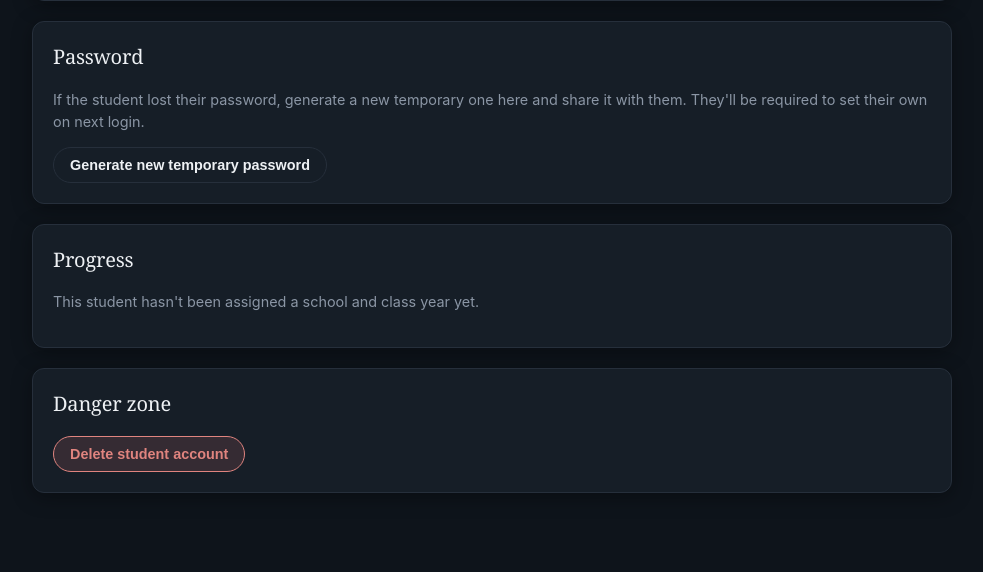
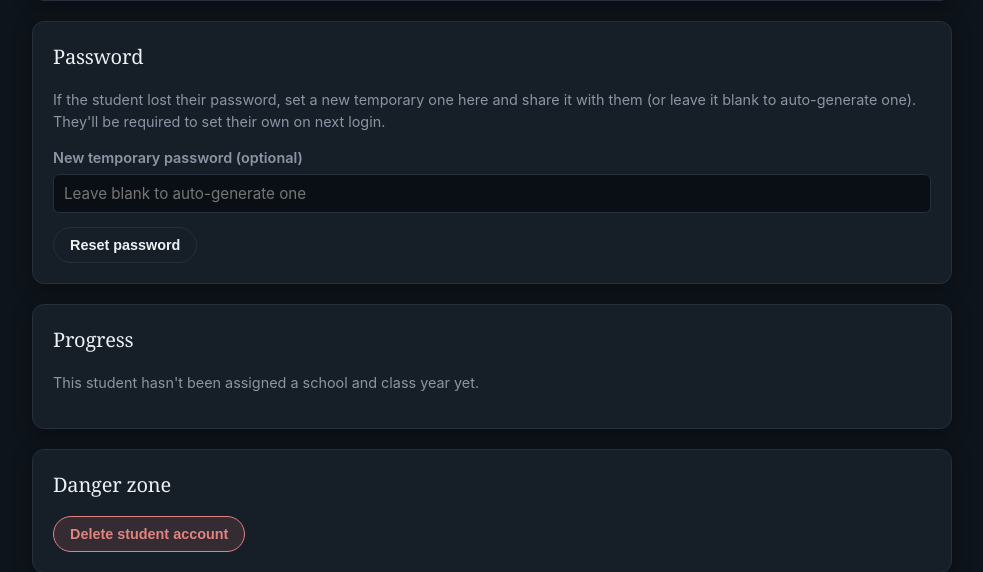
Before and after one commit to lukeputrus/DentalGraduateRequirements, a Node project: template src/views/admin/students/show.ejs in a window 1280 px wide. Shown: the part 506-1078 px from the top of the page, without its empty margins (148-1131 px from the left). Before the commit the page ends 1025 px from the top, so only its background shows below. Run offline with Node 20 templates, Linux system fonts and the light colour scheme; the template is opened without the code that fills it, so the values that code supplies are empty.

Commit message:
Let admin set a chosen temporary password for students
Both new-student creation and password reset now accept an optional
password field (min 8 chars) instead of always auto-generating a random
one. Leaving it blank keeps the old auto-generate behavior. A student is
still forced to change it on first login either way.

Co-Authored-By: Claude Sonnet 5 <noreply@anthropic.com>
Claude-Session: https://claude.ai/code/session_01Ai6r68DwuXH6Q5iYwPj83F

```diff
--- a/src/views/admin/students/new.ejs
+++ b/src/views/admin/students/new.ejs
@@ -1,6 +1,6 @@
 <%- include('../../partials/header', { title: 'New Student' }) %>
 <h1>New Student Account</h1>
-<p class="muted">A temporary password is generated automatically and shown once after you create the account — copy it down to give to the student. They'll be required to set their own password on first login.</p>
+<p class="muted">Set a temporary password yourself, or leave it blank to have one generated automatically (shown once after you create the account). Either way, the student is required to set their own password on first login.</p>
 <% if (error) { %><div class="flash flash-error"><%= error %></div><% } %>
 
 <div class="card">
@@ -30,6 +30,10 @@
         <input type="number" name="class_year" min="2000" max="2100" value="<%= form.class_year || '' %>" required>
       </label>
     </div>
+    <label>Temporary password (optional)
+      <input type="text" name="password" value="<%= form.password || '' %>" minlength="8" placeholder="Leave blank to auto-generate one">
+      <small class="muted">If you set one, it must be at least 8 characters. The student will still be forced to change it on first login.</small>
+    </label>
     <button type="submit" class="btn btn-primary">Create student account</button>
   </form>
 </div>
--- a/src/views/admin/students/show.ejs
+++ b/src/views/admin/students/show.ejs
@@ -38,10 +38,13 @@
 
 <div class="card">
   <h2 class="mt-0">Password</h2>
-  <p class="muted">If the student lost their password, generate a new temporary one here and share it with them. They'll be required to set their own on next login.</p>
-  <form method="POST" action="/admin/students/<%= student.id %>/reset-password" data-confirm="Generate a new temporary password for <%= student.full_name %>? Their current password will stop working immediately.">
+  <p class="muted">If the student lost their password, set a new temporary one here and share it with them (or leave it blank to auto-generate one). They'll be required to set their own on next login.</p>
+  <form method="POST" action="/admin/students/<%= student.id %>/reset-password" data-confirm="Reset the password for <%= student.full_name %>? Their current password will stop working immediately.">
     <input type="hidden" name="_csrf" value="<%= csrfToken %>">
-    <button type="submit" class="btn">Generate new temporary password</button>
+    <label>New temporary password (optional)
+      <input type="text" name="password" minlength="8" placeholder="Leave blank to auto-generate one">
+    </label>
+    <button type="submit" class="btn">Reset password</button>
   </form>
 </div>
 
```
Also changed, not shown: src/routes/admin.js (+10 -2 lines), tests/student-password.test.js (added, +107 -0 lines).
